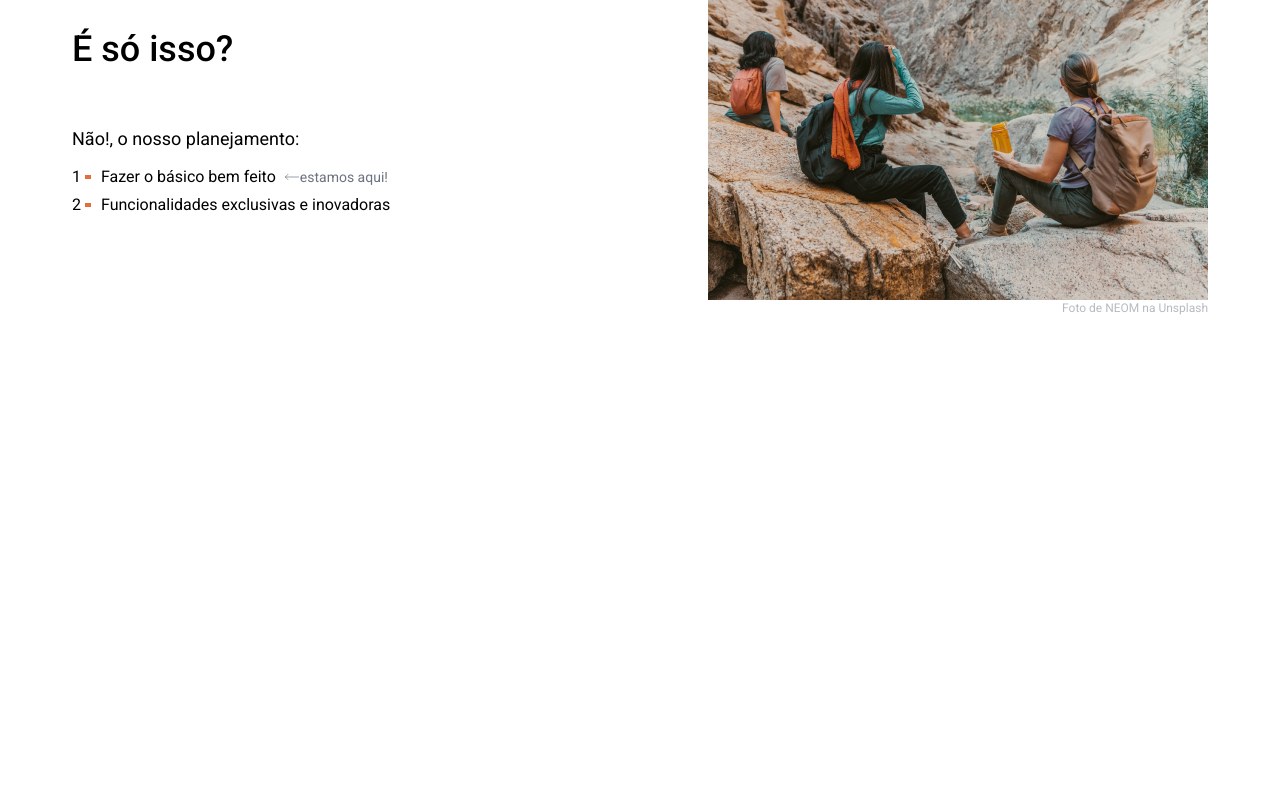
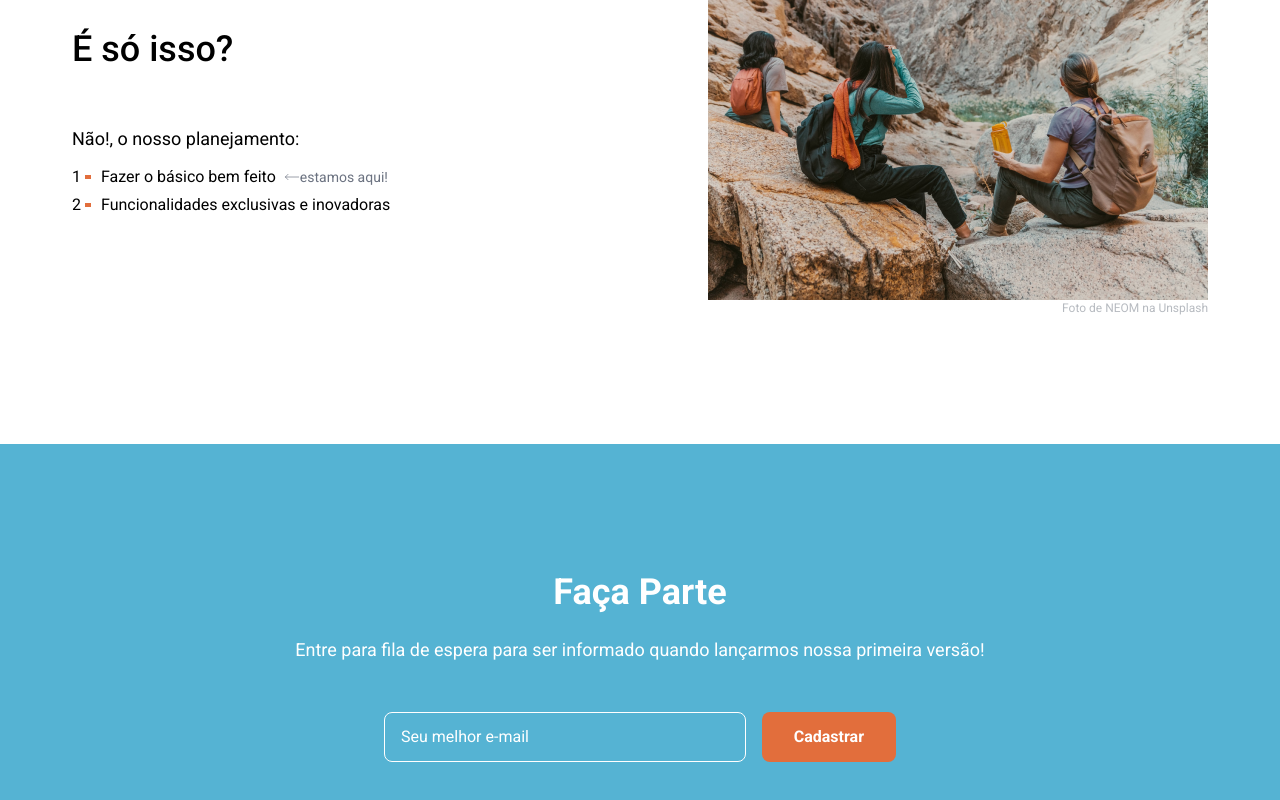
Before and after one commit to Quartel-Enterprise/bora-rachar-landing-page, a Next.js app: page / in a window 1280 px wide. Shown: the part 3110-3910 px from the top of the page. Before the commit the page ends 3554 px from the top, so only its background shows below. Built offline with nearby package versions, Linux system fonts and the light colour scheme.

Commit message:
feat: take part section and responsivity improvements

```diff
--- a/src/app/(home)/page.tsx
+++ b/src/app/(home)/page.tsx
@@ -2,6 +2,7 @@ import { Header } from '@/components/header'
 import { HowToCreateDebt } from '@/components/how-to-create-debt'
 import { HowToPayDebt } from '@/components/how-to-pay-debt'
 import { Roadmap } from '@/components/roadmap'
+import { TakePart } from '@/components/take-part'
 import { Welcome } from '@/components/welcome'
 
 export default function Home() {
@@ -12,6 +13,7 @@ export default function Home() {
       <HowToPayDebt />
       <HowToCreateDebt />
       <Roadmap />
+      <TakePart />
     </>
   )
 }
--- a/src/components/header.tsx
+++ b/src/components/header.tsx
@@ -18,7 +18,7 @@ export function Header() {
         <Logo />
         <div className="font-ubuntu text-lg">Bora Rachar</div>
 
-        <div className="mx-1 h-7 w-px bg-gray-300" />
+        <div className="xs:hidden mx-1 h-7 w-px bg-gray-300 sm:block" />
 
         <a href="https://instagram.com/appborarachar" target="_blank">
           <Instagram className="h-6 w-6 text-rose-600 opacity-75" />
@@ -40,7 +40,7 @@ export function Header() {
         </a>
         <a
           onClick={() => handleNavClick('inscreva_se')}
-          className="cursor-pointer rounded-lg bg-black px-6 py-2.5 font-bold text-white"
+          className="xs:block hidden cursor-pointer rounded-lg bg-black px-6 py-2.5 font-bold text-white"
         >
           Inscreva-se
         </a>
--- a/src/components/lead-form.tsx
+++ b/src/components/lead-form.tsx
@@ -7,7 +7,10 @@ export function LeadForm() {
   }
 
   return (
-    <form className="mt-6 flex max-w-lg gap-4" onSubmit={handleLeadSubmit}>
+    <form
+      className="xs:flex-row xs:gap-4 mt-6 flex w-full max-w-lg flex-col gap-2"
+      onSubmit={handleLeadSubmit}
+    >
       <input
         type="email"
         id="email"
--- a/src/components/roadmap.tsx
+++ b/src/components/roadmap.tsx
@@ -34,9 +34,8 @@ export function Roadmap() {
         </ol>
       </div>
 
-      <div className="flex flex-col">
+      <div className="hidden flex-col md:flex">
         <Image
-          className="hidden md:block"
           src="/olhando_para_o_futuro.png"
           width={500}
           height={370}
--- /dev/null
+++ b/src/components/take-part.tsx
@@ -0,0 +1,18 @@
+import { LeadForm } from './lead-form'
+import { SpacingWrapper } from './spacing-wrapper'
+
+export function TakePart() {
+  return (
+    <div className="bg-primary" id="inscreva_se">
+      <SpacingWrapper className="flex flex-col items-center gap-6">
+        <h2 className="text-4xl font-bold text-white">Faça Parte</h2>
+        <p className="text-lg text-white">
+          Entre para fila de espera para ser informado quando lançarmos nossa
+          primeira versão!
+        </p>
+
+        <LeadForm />
+      </SpacingWrapper>
+    </div>
+  )
+}
--- a/src/components/welcome.tsx
+++ b/src/components/welcome.tsx
@@ -20,8 +20,8 @@ export function Welcome() {
           <LeadForm />
         </div>
 
-        <div className="flex flex-col">
-          <FriendSharingBill className="hidden lg:block" />
+        <div className="hidden flex-col lg:flex">
+          <FriendSharingBill />
           <span className="text-end text-xs text-white opacity-40">
             <a
               target="_blank"
--- a/tailwind.config.ts
+++ b/tailwind.config.ts
@@ -19,6 +19,9 @@ const config: Config = {
         tertiary: 'hsl(var(--tertiary))',
         logo: 'hsl(var(--logo))',
       },
+      screens: {
+        xs: '375px',
+      },
     },
   },
   plugins: [],
```
